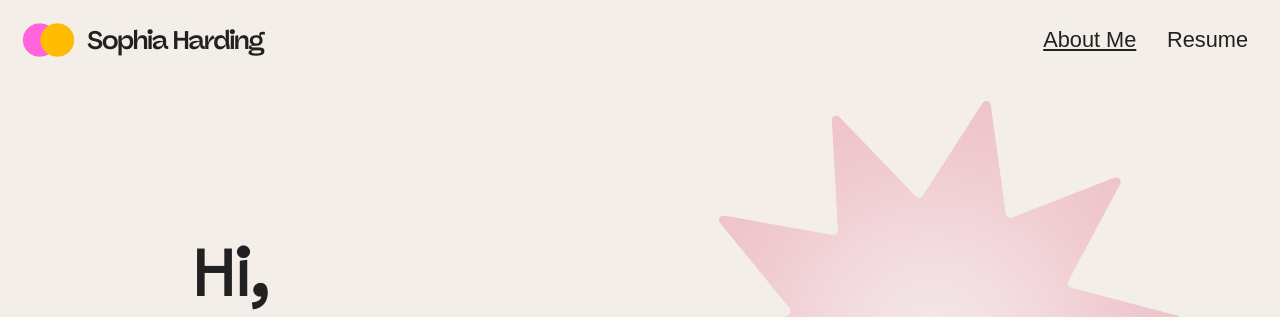
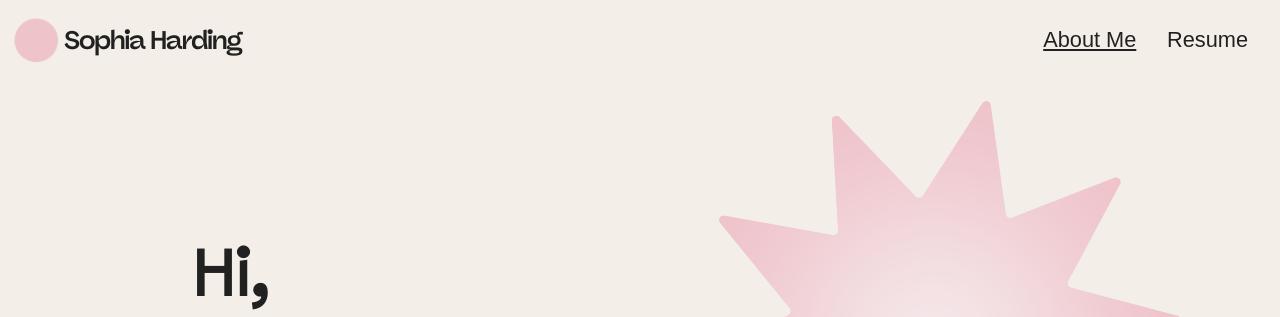
Before and after one commit to sophiafharding/sophiafharding.github.io, a plain HTML site: page index.html in a window 1280 px wide. Shown: the top 317 px of the page. Drawn offline with Linux system fonts and the light colour scheme.

Commit message:
logo change temp

```diff
--- a/css/style.css
+++ b/css/style.css
@@ -67,14 +67,14 @@ h2 {
   align-items: center;
 }
 .logo-box #logo-image {
-  width: 20%;
+  width: 14%;
   padding-left: 10px;
   cursor: pointer;
 }
 .logo-box #logo-text {
   font-family: "Panel-Sans-Bold", sans-serif;
   color: rgb(33, 33, 33);
-  letter-spacing: -2px;
+  letter-spacing: -0.15vw;
   font-size: 2vw;
 }
 
--- a/index.html
+++ b/index.html
@@ -47,7 +47,7 @@
     <canvas id="sineCanvas"></canvas>
     <div class="top-bar">
         <div class="logo-box">
-            <img id="logo-image" src="/images/logo.png" onclick="window.location.href = 'index.html'"></img>
+            <img id="logo-image" src="/images/temp_logo.png" onclick="window.location.href = 'index.html'"></img>
             <h2 id="logo-text">Sophia Harding</h2>
         </div>
 
```
Also changed, not shown: resume.html (+1 -1 lines), images/temp_logo.png (added).
